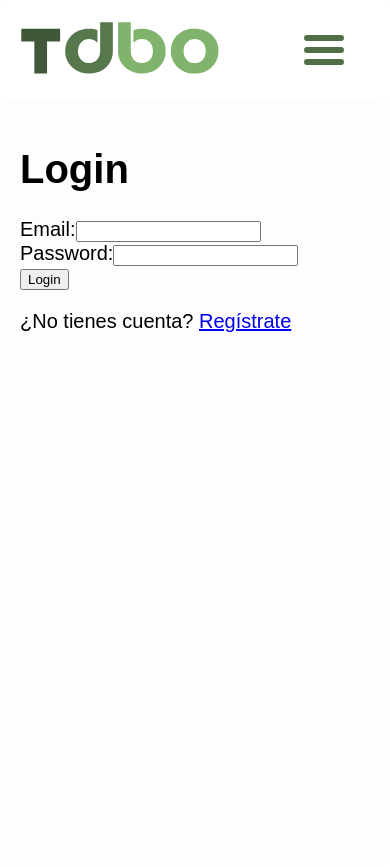
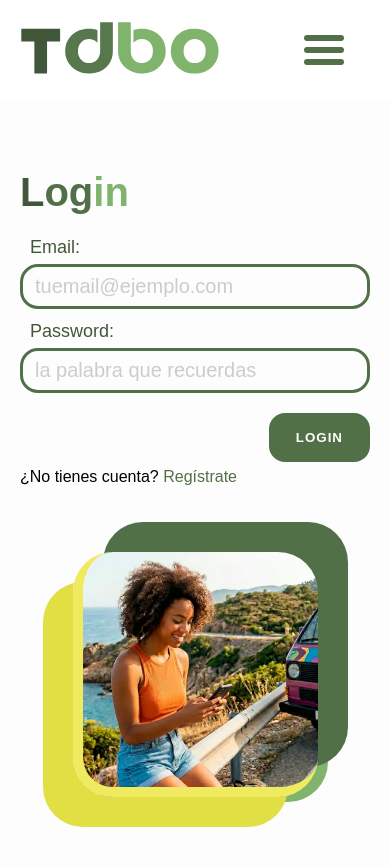
Before and after one commit to Montse-gj/TDBO, a React (Vite) app in the folder frontend/: page /login in a window 390 px wide. Shown: the top 866 px of the page. Before the commit the page ends 844 px from the top, so only its background shows below. Built offline with nearby package versions, Linux system fonts and the light colour scheme; a web font is replaced by a local one.

Commit message:
Responsive design de Register/Login

```diff
--- a/frontend/src/pages/Login.tsx
+++ b/frontend/src/pages/Login.tsx
@@ -35,14 +35,14 @@ export const Login = () => {
     return (
         <>
 
-            <div className="">
-                <div className="">
-                    <h1>Login</h1>
+            <div className="login-wrapper">
+                <div className="login-form">
+                    <h1><span>L</span><span>og</span><span>in</span></h1>
                     {displayError && <p>{displayError}</p>}
                     <form onSubmit={handleSubmit}>
                         <div className="">
                             <label htmlFor="email">Email:</label>
-                            <input type="email" id="email" value={email} onChange={(e) => {
+                            <input type="email" id="email" placeholder="tuemail@ejemplo.com" value={email} onChange={(e) => {
                                 setEmail(e.target.value)
                                 setLocalError("")
                             }}
@@ -50,7 +50,7 @@ export const Login = () => {
                         </div>
                         <div className="">
                             <label htmlFor="password">Password:</label>
-                            <input type="password" id="password" value={password} onChange={(e) => {
+                            <input type="password" id="password" placeholder="la palabra que recuerdas" value={password} onChange={(e) => {
                                 setPassword(e.target.value)
                                 setLocalError("")
                             }}
@@ -60,8 +60,14 @@ export const Login = () => {
                         </div>
 
                         <button className="" type="submit" disabled={loading}>Login</button>
+                        <p>¿No tienes cuenta? <Link to="/register">Regístrate</Link></p>
                     </form>
-                    <p>¿No tienes cuenta? <Link to="/register">Regístrate</Link></p>
+
+                </div>
+                <div className="image-wrapper">
+                    <div>
+                        <img src="../src/assets/a-new-travel.webp" alt="Logging in to the TDBO website is very easy" />
+                    </div>
                 </div>
             </div>
         </>
--- a/frontend/src/pages/Register.tsx
+++ b/frontend/src/pages/Register.tsx
@@ -66,7 +66,7 @@ export const Register = () => {
                         </div>
                         <div className="">
                             <label htmlFor="password">Contraseña:</label>
-                            <input type="password" id="password"  placeholder="Algo que recuerdes" value={password} onChange={(e) => {
+                            <input type="password" id="password" placeholder="Algo que recuerdes" value={password} onChange={(e) => {
                                 setPassword(e.target.value)
                                 setLocalError("")
                             }}
@@ -88,8 +88,8 @@ export const Register = () => {
                 </div>
                 <div className="image-wrapper">
                     <div>
-                    <img src="../src/assets/smiling-people.webp" />
-                </div>
+                        <img src="../src/assets/smiling-people.webp" alt="Happy people who are going to sign up on the TDBO website" />
+                    </div>
                 </div>
             </div>
         </>
--- a/frontend/src/styles/index.css
+++ b/frontend/src/styles/index.css
@@ -75,16 +75,19 @@ h1 {
   font-family: var(--montserrat);
 }
 
-/* =============== REGISTER PAGE =============== */
+/* =============== REGISTER/LOGIN PAGE =============== */
 
+.login-wrapper,
 .register-wrapper {
   display: flex;
   flex-wrap: wrap;
   justify-content: space-around;
   width: 100%;
   max-width: 58rem;
+  margin: 2rem 0 3rem;
 
-  .register-form {
+  .register-form,
+  .login-form {
     width: 45%;
 
     h1 {
@@ -194,10 +197,7 @@ h1 {
           transform: rotate(-30deg);
           background-color: var(--light-green);
           transition: all 0.3s ease;
-
         }
-
-
 
         &:hover {
           border: 0.18rem solid var(--dark-green);
@@ -208,9 +208,36 @@ h1 {
           &::after {
             left: 8rem;
           }
+        }
+      }
 
+      p {
+        margin: 0.3rem 0;
+        font-size: 0.8rem;
+
+        a {
+          position: relative;
+          color: var(--green);
+          text-decoration: none;
+
+          &::after {
+            position: absolute;
+            content: '';
+            left: 0;
+            bottom: -0.1rem;
+            width: 0;
+            height: 0.1rem;
+            background: var(--green);
+            transition: all 0.3s ease;
+
+          }
+
+          &:hover {
+            &::after {
+              width: 100%;
+            }
+          }
         }
-
       }
     }
   }
@@ -231,7 +258,7 @@ h1 {
         width: 100%;
         aspect-ratio: 1 / 1;
         left: 0.5rem;
-        top: 0.5rem;
+        bottom: 5.5rem;
         border-radius: 2rem;
         background: var(--light-green);
         z-index: 2;
@@ -243,7 +270,7 @@ h1 {
         width: 100%;
         aspect-ratio: 1 / 1;
         left: 1.5rem;
-        bottom: 0;
+        top: 5.5rem;
         border-radius: 2rem;
         background: var(--green);
         z-index: 3;
@@ -261,3 +288,66 @@ h1 {
     }
   }
 }
+
+.login-wrapper {
+  flex-direction: row-reverse;
+
+  .image-wrapper {
+    div {
+      &::before {
+        left: 0.5rem;
+        bottom: clamp(0rem, -4.444rem + 9.259vw, 2.5rem);
+      }
+
+      &::after {
+        left: 1.5rem;
+        top: clamp(0rem, -4.444rem + 9.259vw, 2.5rem);
+      }
+    }
+  }
+}
+
+@media (max-width: 768px) {
+
+  .login-wrapper {
+    flex-direction: column;
+    align-items: center;
+
+    .login-form {
+      width: 100%;
+    }
+
+    .image-wrapper {
+      width: 70%;
+      margin-top: 1.5rem;
+      padding-top: 1.5rem;
+    }
+  }
+
+  .register-wrapper {
+    flex-direction: column;
+    align-items: center;
+
+    .register-form {
+      width: 100%;
+    }
+
+    .image-wrapper {
+      width: 70%;
+      margin-top: 1.5rem;
+      padding-top: 1.5rem;
+
+      div {
+        &::before {
+          top: 0;
+        }
+
+        &::after {
+          top: 3rem;
+        }
+      }
+    }
+  }
+
+
+}
```
Also changed, not shown: frontend/src/assets/a-new-travel.webp (added).
